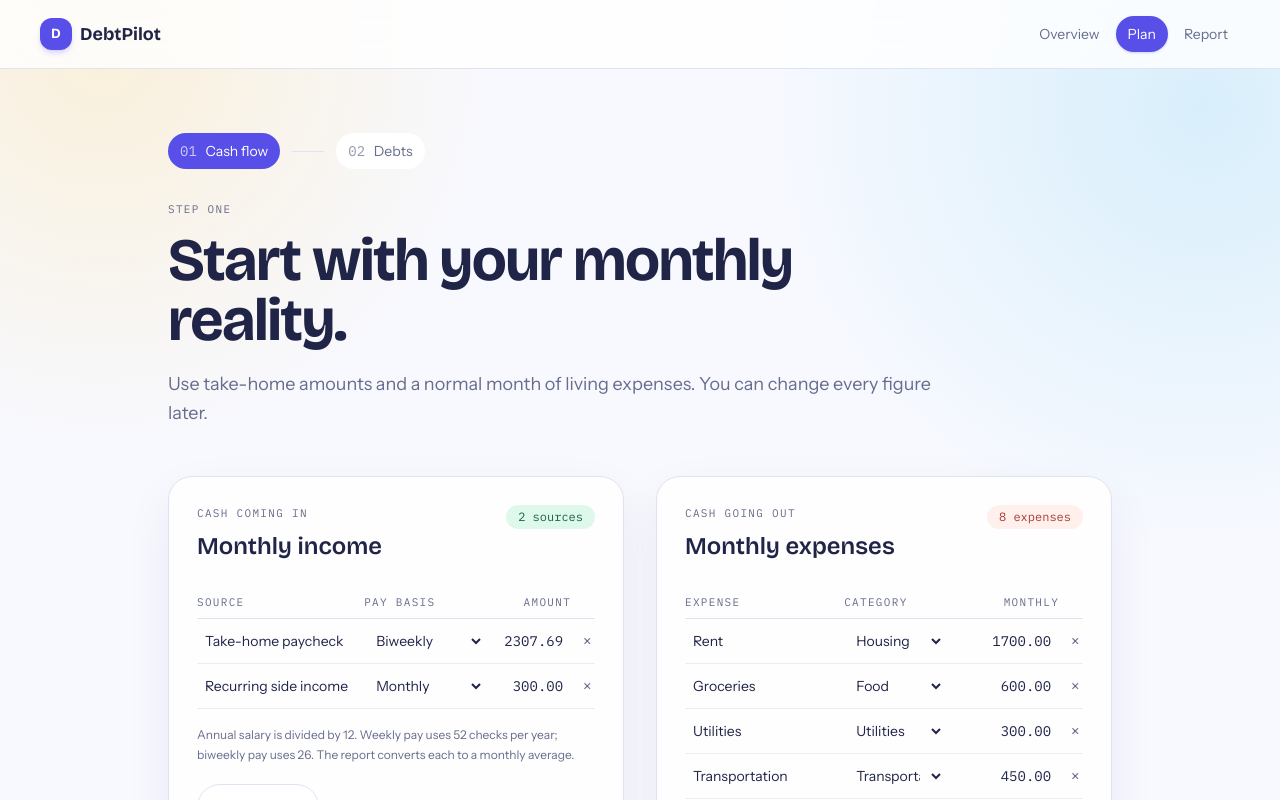
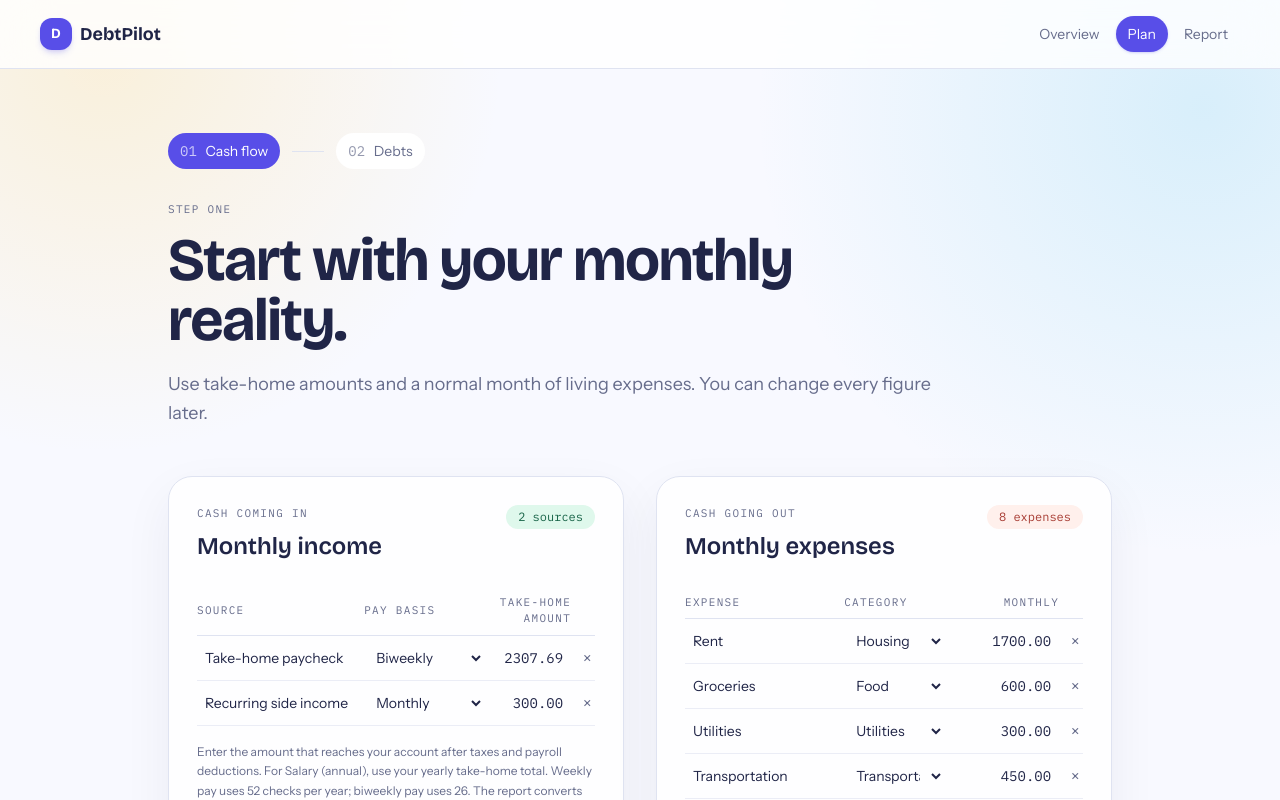
Before and after one commit to erikolvera/DebtPilot, a Next.js app in the folder frontend/: page /plan/cash-flow in a window 1280 px wide. Shown: the top 800 px of the page. Built offline with nearby package versions, Linux system fonts and the light colour scheme.

Commit message:
Clarify take-home income inputs

```diff
--- a/frontend/components/IncomeTable.tsx
+++ b/frontend/components/IncomeTable.tsx
@@ -34,9 +34,9 @@ function incomeErrors(income: IncomeDraft): IncomeErrors {
   }
 
   if (!DECIMAL.test(income.amount)) {
-    errors.amount = "Pay amount must be a plain amount, like 1200.50";
+    errors.amount = "Take-home amount must be a plain amount, like 1200.50";
   } else if (Number(income.amount) > MONEY_MAX) {
-    errors.amount = "Pay amount is too large";
+    errors.amount = "Take-home amount is too large";
   }
 
   return errors;
@@ -104,7 +104,7 @@ export function IncomeTable({ incomes, onChange }: Props) {
                 Pay basis
               </th>
               <th scope="col" className="eyebrow w-[22%] py-2 text-right font-normal">
-                Amount
+                Take-home amount
               </th>
               <th scope="col" className="sr-only">
                 Remove
@@ -154,7 +154,7 @@ export function IncomeTable({ incomes, onChange }: Props) {
                       inputMode="decimal"
                       value={income.amount}
                       onChange={(event) => update(income.id, "amount", event.target.value)}
-                      aria-label={`${label} — pay amount`}
+                      aria-label={`${label} — take-home amount`}
                       aria-invalid={errors.amount !== undefined}
                       aria-describedby={
                         errors.amount ? `income-${index}-amount-error` : undefined
@@ -190,8 +190,10 @@ export function IncomeTable({ incomes, onChange }: Props) {
       )}
 
       <p className="mt-4 text-xs leading-relaxed text-ink-soft">
-        Annual salary is divided by 12. Weekly pay uses 52 checks per year;
-        biweekly pay uses 26. The report converts each to a monthly average.
+        Enter the amount that reaches your account after taxes and payroll
+        deductions. For Salary (annual), use your yearly take-home total. Weekly
+        pay uses 52 checks per year; biweekly pay uses 26. The report converts
+        each to a monthly average.
       </p>
 
       <button
```
